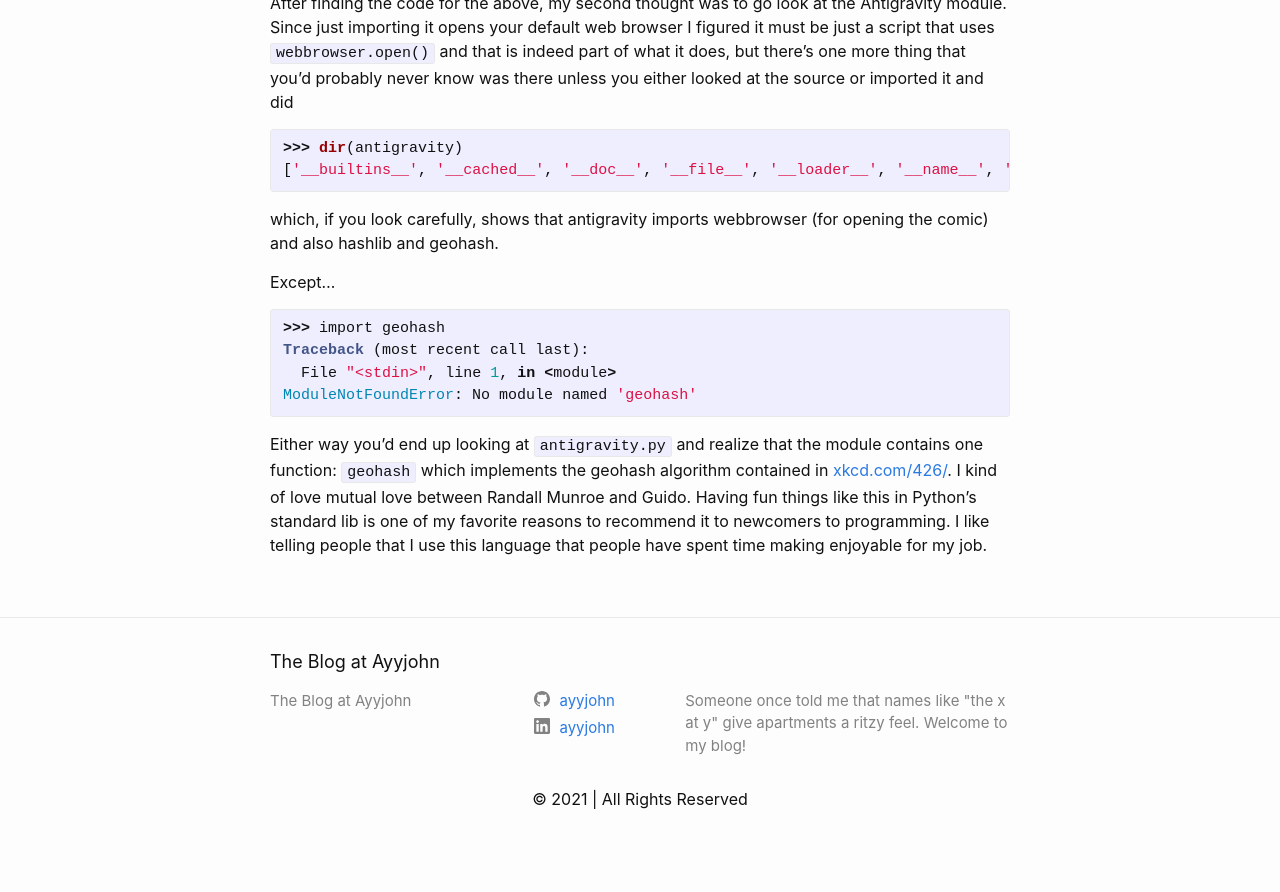
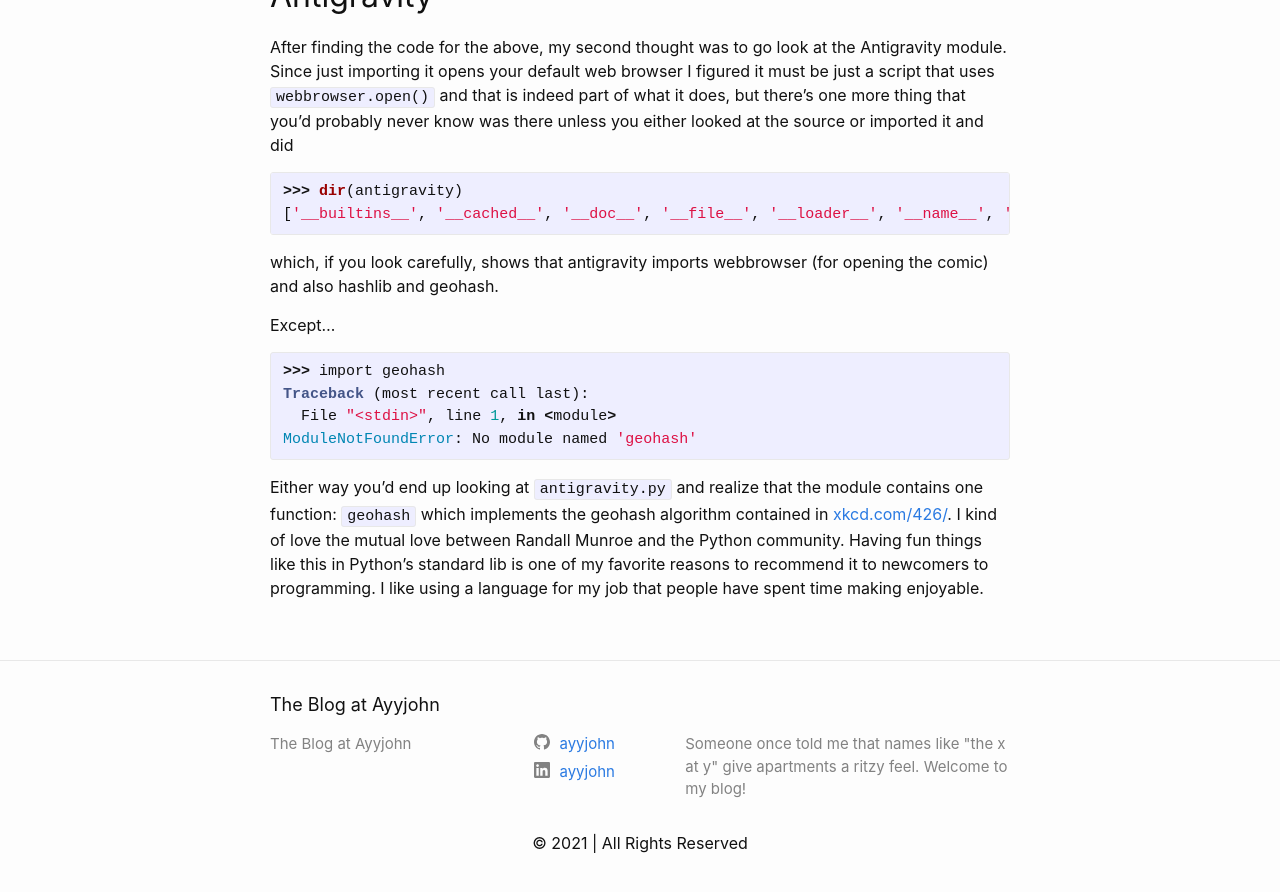
Before and after one commit to ayyjohn/ayyjohn.github.io, a Jekyll site: the page built from _posts/2021-02-02-python-easter-eggs.md, in a window 1280 px wide and 900 px high, scrolled down 1802 px. Shown: the top 892 px of the window. Built offline with Jekyll 4.4.1, drawn with Linux system fonts in a browser that asks for light colours; before the commit the page ends 2658 px from its top, so only the background shows below that; some of the changed text lies outside the part shown.

```diff
--- a/_posts/2021-02-02-python-easter-eggs.md
+++ b/_posts/2021-02-02-python-easter-eggs.md
@@ -85,4 +85,7 @@ Traceback (most recent call last):
 ModuleNotFoundError: No module named 'geohash'
 {% endhighlight %}
 
-Either way you'd end up looking at `antigravity.py` and realize that the module contains one function: `geohash` which implements the geohash algorithm contained in [xkcd.com/426/](https://xkcd.com/426/). I kind of love mutual love between Randall Munroe and Guido. Having fun things like this in Python's standard lib is one of my favorite reasons to recommend it to newcomers to programming. I like telling people that I use this language that people have spent time making enjoyable for my job.
+Either way you'd end up looking at `antigravity.py` and realize that the module contains one function: `geohash` which implements the geohash algorithm contained in [xkcd.com/426/](https://xkcd.com/426/).
+I kind of love the mutual love between Randall Munroe and the Python community.
+Having fun things like this in Python's standard lib is one of my favorite reasons to recommend it to newcomers to programming.
+I like using a language for my job that people have spent time making enjoyable.
```
Also changed, not shown: other parts of _posts/2021-02-02-python-easter-eggs.md (+1 -1 lines).
